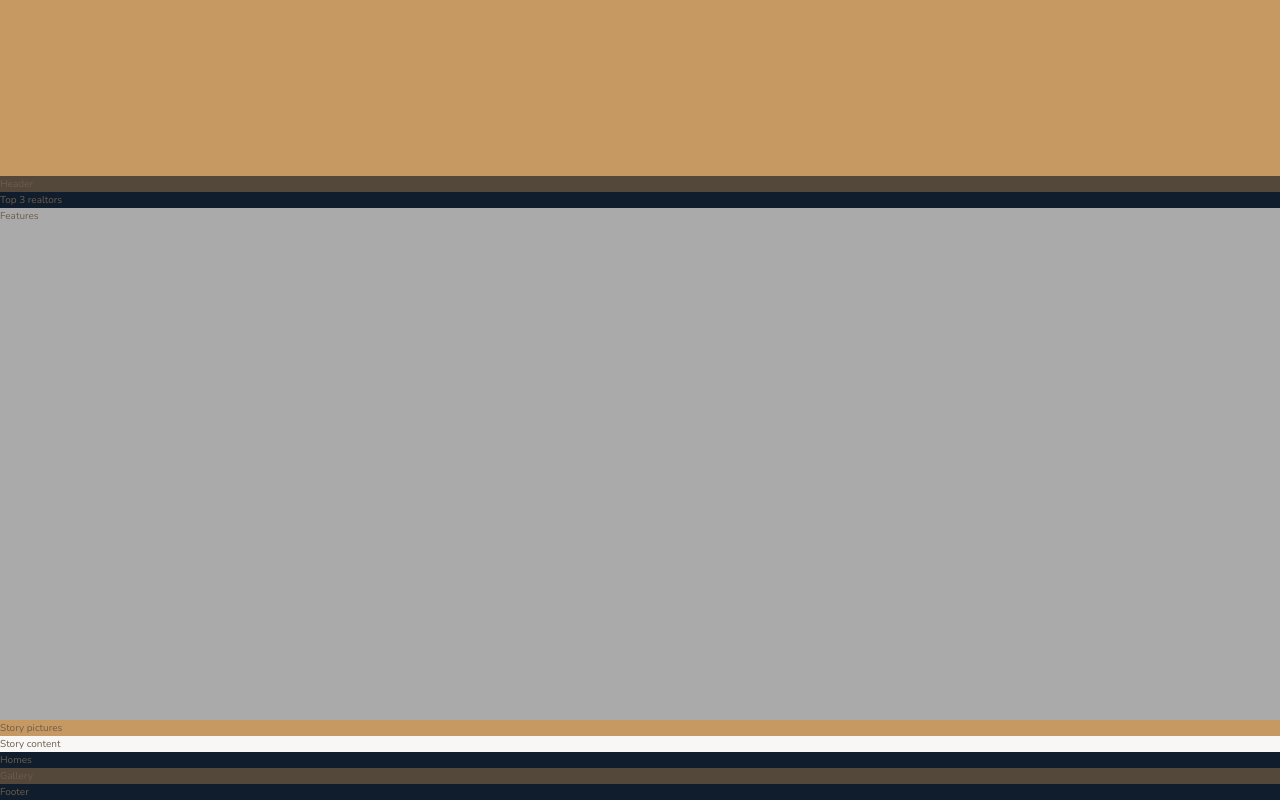
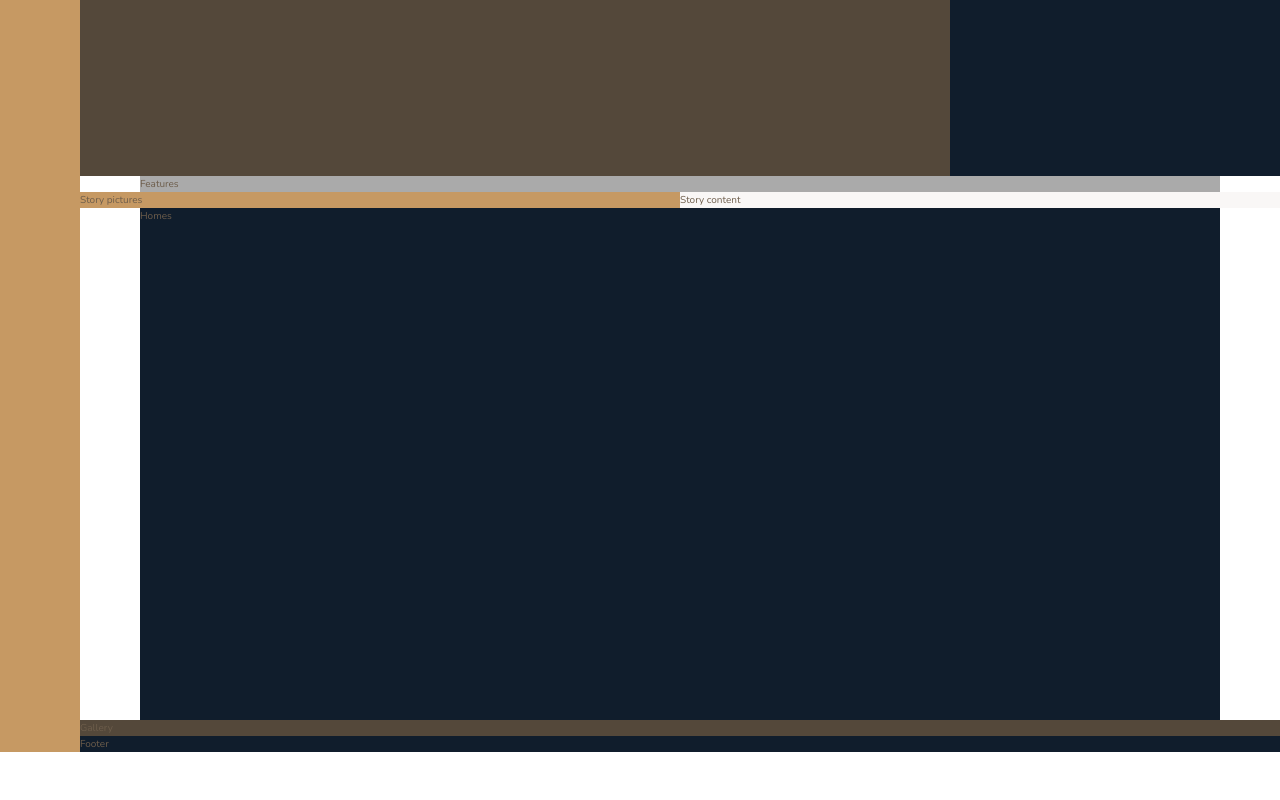
Before and after one commit to plamena-petkova/Nexter-Grid, a website: page index.html in a window 1280 px wide. Shown: the part 464-1264 px from the top of the page. After the commit the page ends 1216 px from the top, so only its background shows below. Drawn offline with nearby package versions, Linux system fonts and the light colour scheme.

Commit message:
Built grid colums with the particular size

```diff
--- a/sass/_base.scss
+++ b/sass/_base.scss
@@ -1,19 +1,18 @@
 // COLOR VARIABLES
 $color-primary: #c69963;
-$color-primary-dark: #B28451;
+$color-primary-dark: #b28451;
 
 $color-secondary: #101d2c;
 
 $color-grey-light-1: #f9f7f6;
 $color-grey-light-2: #aaa;
 
-$color-grey-dark-1: #54483A;
-$color-grey-dark-2: #6D5D4B;
+$color-grey-dark-1: #54483a;
+$color-grey-dark-2: #6d5d4b;
 
 // FONT VARIABLES
-$font-primary: 'Nunito', sans-serif;
-$font-display: 'Josefin Sans', sans-serif;
-
+$font-primary: "Nunito", sans-serif;
+$font-display: "Josefin Sans", sans-serif;
 
 *,
 *::after,
@@ -38,4 +37,8 @@ body {
 .container {
   display: grid;
   grid-template-rows: 80vh min-content auto 40vw repeat(3, min-content);
+  grid-template-columns: [sidebar-start] 8rem [sidebar-end full-start] minmax(6rem, 1fr) [center-start] repeat(
+      8,
+      [col-start] minmax(min-content, 14rem) [col-end]
+    ) [center-end]minmax(6rem, 1fr) [full-end];
 }
--- a/sass/_features.scss
+++ b/sass/_features.scss
@@ -1,3 +1,4 @@
 .features {
     background-color: $color-grey-light-2;
+    grid-column: center-start / center-end;
 }
--- a/sass/_footer.scss
+++ b/sass/_footer.scss
@@ -1,3 +1,4 @@
 .footer {
     background-color: $color-secondary;
+    grid-column: full-start / full-end;
 }
--- a/sass/_gallery.scss
+++ b/sass/_gallery.scss
@@ -1,3 +1,4 @@
 .gallery {
     background-color: $color-grey-dark-1;
+    grid-column: full-start / full-end;
 }
--- a/sass/_header.scss
+++ b/sass/_header.scss
@@ -1,3 +1,4 @@
 .header {
     background-color: $color-grey-dark-1;
+    grid-column: full-start / col-end 6;
 }
--- a/sass/_homes.scss
+++ b/sass/_homes.scss
@@ -1,3 +1,4 @@
 .homes {
     background-color: $color-secondary;
+    grid-column: center-start / center-end;
 }
--- a/sass/_realtors.scss
+++ b/sass/_realtors.scss
@@ -1,3 +1,4 @@
 .realtors {
     background-color: $color-secondary;
+    grid-column: col-start 7 / full-end;
 }
--- a/sass/_sidebar.scss
+++ b/sass/_sidebar.scss
@@ -1,3 +1,5 @@
 .sidebar {
     background-color: $color-primary;
+    grid-column: sidebar-start / sidebar-end;
+    grid-row: 1/ -1;
 }
--- a/sass/_story.scss
+++ b/sass/_story.scss
@@ -1,9 +1,11 @@
 .story {
     &__pictures {
         background-color: $color-primary;
+        grid-column: full-start / col-end 4;
     }
 
     &__content {
         background-color: $color-grey-light-1;
+        grid-column: col-start 5 / full-end;
     }
 }
```
Also changed, not shown: css/style.css. Lines whose indentation alone changed are shown as unchanged.
